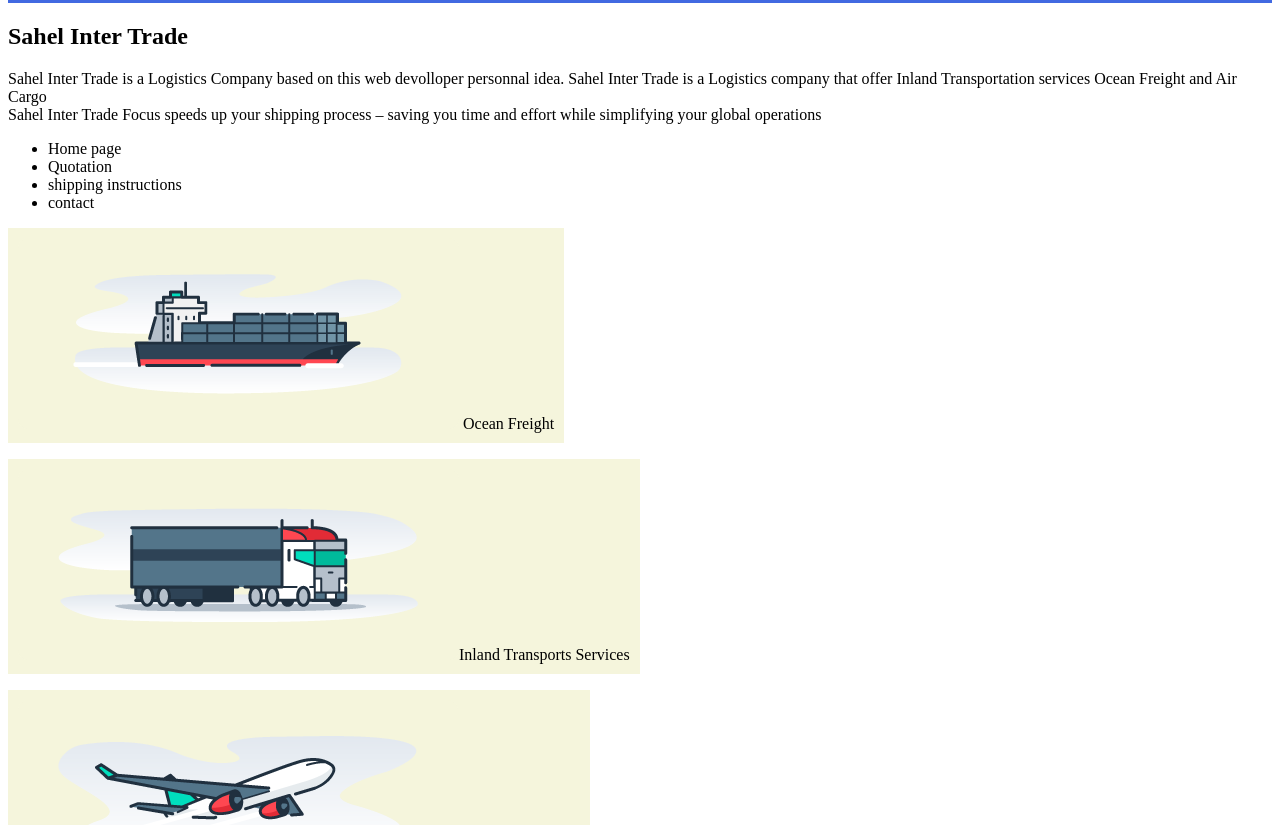
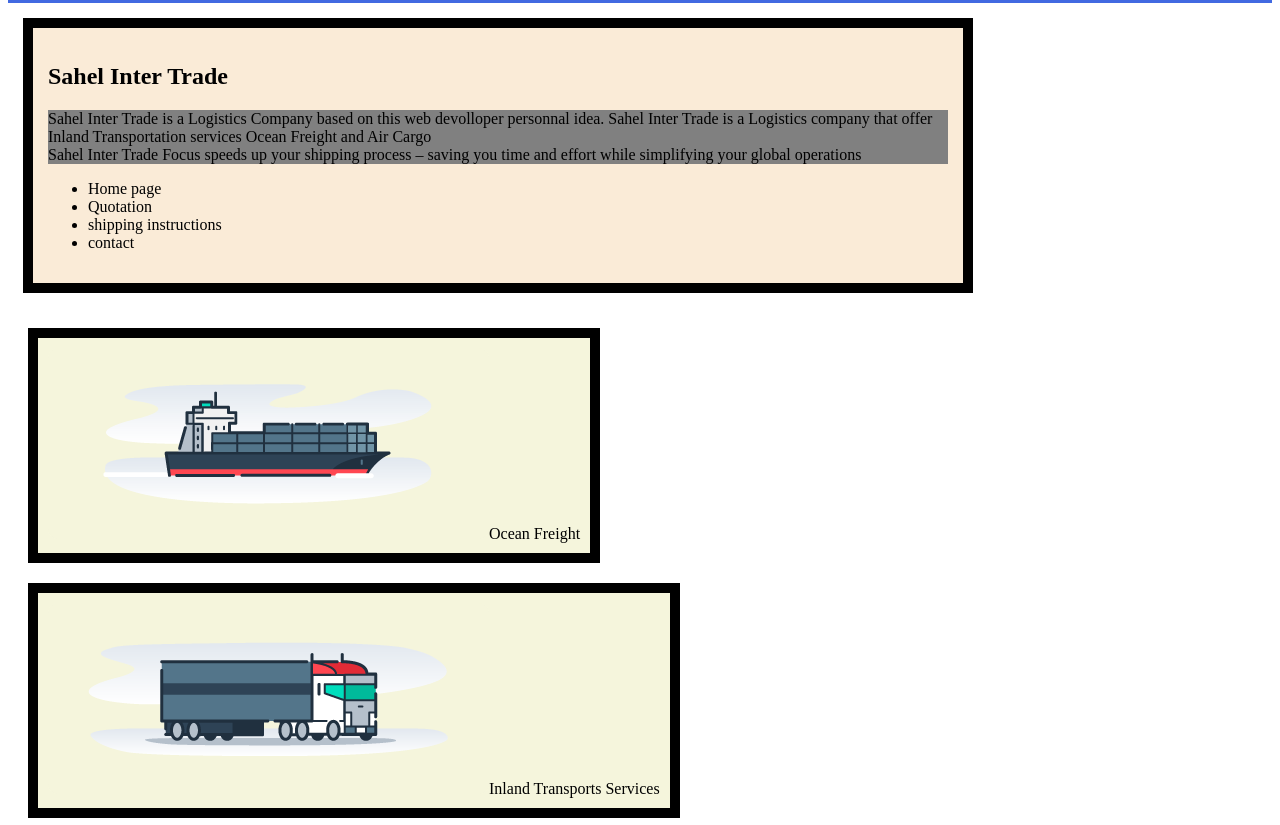
Before and after one commit to Dialla23/Challenge-2-UNB, a plain HTML site: page index.html in a window 1280 px wide. Shown: the part 78-903 px from the top of the page. Drawn offline with Linux system fonts and the light colour scheme.

Commit message:
Added Margin and borders on my images

```diff
--- a/index.html
+++ b/index.html
@@ -8,7 +8,7 @@
     <link rel="stylesheet" href="style.css">
 
 </head>
-<body class="container">
+<body>
     <nav>
     <Header class="item">
         <h1>Logistics Website</h1>
@@ -16,17 +16,19 @@
     </Header>
     </nav>
         <section>
+
         <h2>Sahel Inter Trade</h2>
         <p>Sahel Inter Trade is a Logistics Company based on this web devolloper personnal idea. Sahel Inter Trade is a Logistics company that offer Inland Transportation services Ocean Freight and Air Cargo<br>Sahel Inter Trade Focus speeds up your shipping process – saving you time and effort while simplifying your global operations</p>
         <ul>
             <li>Home page</li><li>Quotation</li><li>shipping instructions</li> <li>contact</li>
         </ul>
         </section>
+        <article>
+     <p style="padding: 10px;border: solid 10px; background-color:beige;margin:10px; display: inline-block;"><img src="Ocean_Services.png" alt="Ocean Transportation"<p>Ocean Freight</p></p>
 
-    <p style="padding: 10px; background-color:beige;margin:auto; display: inline-block"><img src="Ocean_Services.png" alt="Freight Services"<p> Ocean Freight</p></p>
-    <p style="padding: 10px; background-color:beige;margin:auto; display: inline-block;"><img src="Land_Services.png" alt=" Inland Transportation" <p>Inland Transports Services</p></p>
-    <p style="padding: 10px; background-color:beige;margin:auto; display: inline-block;"><img src="air_services.png" alt="Air Cargo" <p>Air Cargo Services</p></p>
-
+    <p style="padding: 10px; border: solid 10px; margin:10px; background-color:beige;display: inline-block;"><img src="Land_Services.png" alt=" Inland Transportation" <p>Inland Transports Services</p></p>
+    <p style="padding: 10px;border: solid 10px;margin: 10px;position: right; background-color:beige;margin:auto; display: inline-block;"><img src="air_services.png" alt="Air Cargo" <p>Air Cargo Services</p></p>
+        </article>
 </body>
 <footer>
     <p>
@@ -34,7 +36,7 @@
         Sahel Inter Trade is based in Canada but has customers everywhere in the world <br>
         Africa-Middle East and Europe
     </p>
-    <foot> Copy &right All reserved 2023  </foot>
+    <foot> Copy @right All reserved 2023  </foot>
 
 </footer>
 </html>
--- a/style.css
+++ b/style.css
@@ -1,30 +1,33 @@
-div#id
+section
 {
-background-color:black;
+background-color:antiquewhite;
 display: center;
-padding: auto;
-margin: 20px;
-width: 1000px;
+padding: 15px;
+margin: 15px;
+border: solid 10px;
+width: 900px;
 }
-.p
+p
 {
     background-color: grey;
     margin: auto;
- font-family:serif auto ;
- display: center;
+ font-family:auto;
+ display: auto;
  background-origin: padding-box;
 }
 header
 {
     background-color: grey;
     margin: auto;
- font: family 20px;;
+ font size: 15px;
  display: center;
 
  border: solid royalblue;
 }
 img{
-    display: inline-block;
+    display:center;
+    font-size: medium;
+    font font-family: Arial, "Helvetica Neue", Helvetica, sans-serif;
     padding: 20px;
     margin: center;
     border-radius: 10px;
@@ -32,9 +35,28 @@ img{
 }
 footer{
 display:center ;
-background-color:greenyellow;
+background-color:rgb(196, 235, 117);
 margin: auto;
 font: family 20px;
 
 border: solid royalblue;
 }
+div#bloock{
+    display: inline;
+    margin-right: auto;
+    border-radius: 10%;
+    padding: 10px;
+}
+article{
+    display: right;
+    font-family: 'Courier New', Courier, monospace;
+    border: 10px;
+    padding: 10px;
+}
+ {
+
+@media ::content {
+
+}
+
+}
```
